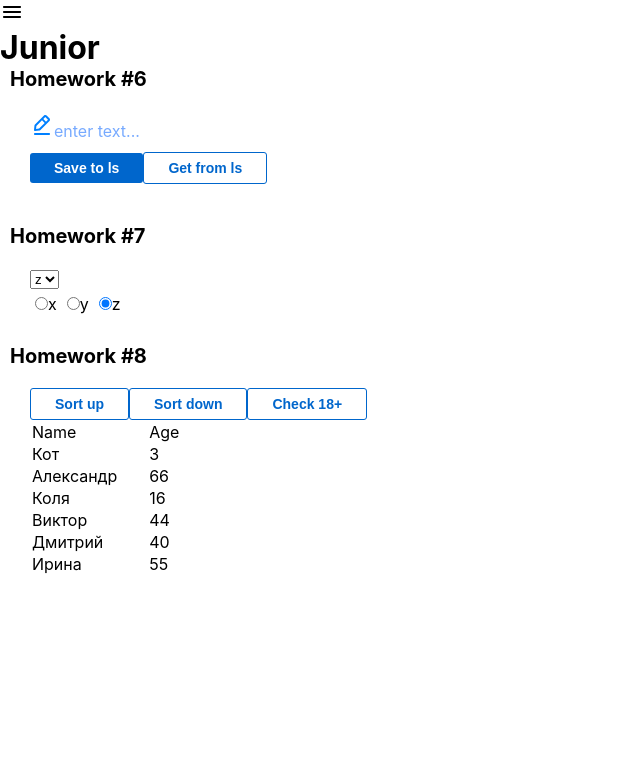
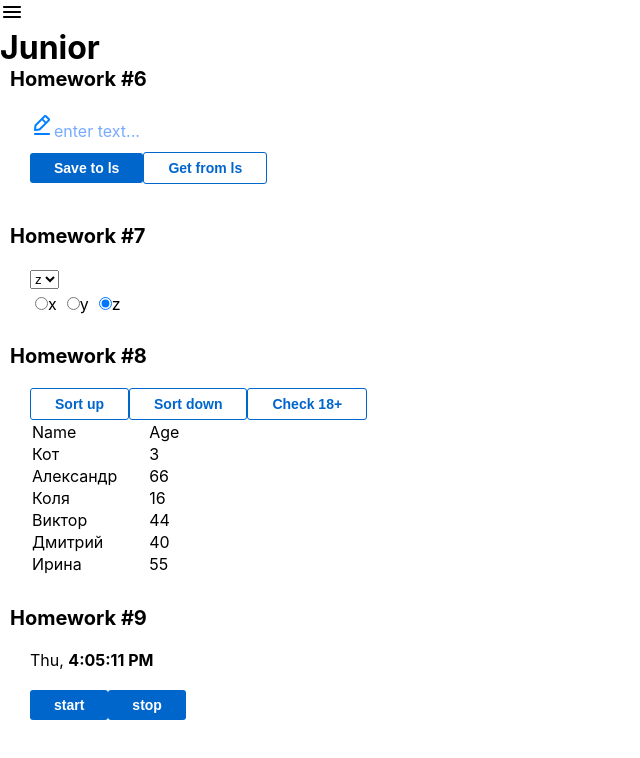
Before and after one commit to nikitenus/ACHW, a React (Create React App) app: page /#/junior in a window 1280 px wide. Shown: the top 758 px of the page, without its empty margins (0-640 px from the left). Built offline with nearby package versions, Linux system fonts and the light colour scheme.

Commit message:
hw9 clock

```diff
--- a/src/s2-homeworks/hw05/pages/Junior.tsx
+++ b/src/s2-homeworks/hw05/pages/Junior.tsx
@@ -2,6 +2,7 @@ import React from 'react'
 import HW6 from "../../hw06/HW6";
 import HW7 from "../../hw07/HW7";
 import HW8 from "../../hw08/HW8";
+import HW9 from "../../hw09/HW9";
 // import HW6 from '../../hw06/HW6'
 // import HW7 from '../../hw07/HW7'
 // import HW8 from '../../hw08/HW8'
@@ -13,7 +14,7 @@ function Junior() {
             <HW6 />
             <HW7 />
             <HW8 />
-            {/*<HW9 />*/}
+            <HW9 />
         </div>
     )
 }
--- a/src/s2-homeworks/hw09/Clock.tsx
+++ b/src/s2-homeworks/hw09/Clock.tsx
@@ -8,31 +8,37 @@ function Clock() {
     // for autotests // не менять // можно подсунуть в локалСторэдж нужную дату, чтоб увидеть как она отображается
     const [date, setDate] = useState<Date>(new Date(restoreState('hw9-date', Date.now())))
     const [show, setShow] = useState<boolean>(false)
+    const [buttonActivation, setbuttonActivation] = useState<boolean>(false)
 
     const start = () => {
-        // пишут студенты // запустить часы (должно отображаться реальное время, а не +1)
-        // сохранить ид таймера (https://learn.javascript.ru/settimeout-setinterval#setinterval)
-
+        stop()
+        const id: number = +setInterval(()=>{
+            setDate(new Date())
+        }, 1000)
+        setTimerId(id)
+        setbuttonActivation(false)
     }
 
     const stop = () => {
+        clearInterval(timerId)
+        setbuttonActivation(true)
         // пишут студенты // поставить часы на паузу, обнулить ид таймера (timerId <- undefined)
 
     }
 
     const onMouseEnter = () => { // пишут студенты // показать дату если наведена мышка
-
+        setShow(true)
     }
     const onMouseLeave = () => { // пишут студенты // спрятать дату если мышка не наведена
-
+        setShow(false)
     }
 
-    const stringTime = 'date->time' || <br/> // часы24:минуты:секунды (01:02:03)/(23:02:03)/(24:00:00)/(00:00:01) // пишут студенты
-    const stringDate = 'date->date' || <br/> // день.месяц.год (01.02.2022) // пишут студенты, варианты 01.02.0123/01.02.-123/01.02.12345 не рассматриваем
+    const stringTime =  date.toLocaleTimeString() || <br/> // часы24:минуты:секунды (01:02:03)/(23:02:03)/(24:00:00)/(00:00:01) // пишут студенты
+    const stringDate = date.toLocaleDateString() || <br/> // день.месяц.год (01.02.2022) // пишут студенты, варианты 01.02.0123/01.02.-123/01.02.12345 не рассматриваем
 
     // день недели на английском, месяц на английском (https://learn.javascript.ru/intl#intl-datetimeformat)
-    const stringDay = 'date->day' || <br/> // пишут студенты
-    const stringMonth = 'date->month' || <br/> // пишут студенты
+    const stringDay = date.toLocaleString("en-uk", {weekday: "short"}) || <br/> // пишут студенты
+    const stringMonth = date.toLocaleString("en-uk", {month: "short"}) || <br/> // пишут студенты
 
     return (
         <div className={s.clock}>
@@ -66,14 +72,14 @@ function Clock() {
             <div className={s.buttonsContainer}>
                 <SuperButton
                     id={'hw9-button-start'}
-                    disabled={true} // пишут студенты // задизэйблить если таймер запущен
+                    disabled={buttonActivation} // пишут студенты // задизэйблить если таймер запущен
                     onClick={start}
                 >
                     start
                 </SuperButton>
                 <SuperButton
                     id={'hw9-button-stop'}
-                    disabled={true} // пишут студенты // задизэйблить если таймер не запущен
+                    disabled={buttonActivation} // пишут студенты // задизэйблить если таймер не запущен
                     onClick={stop}
                 >
                     stop
```
